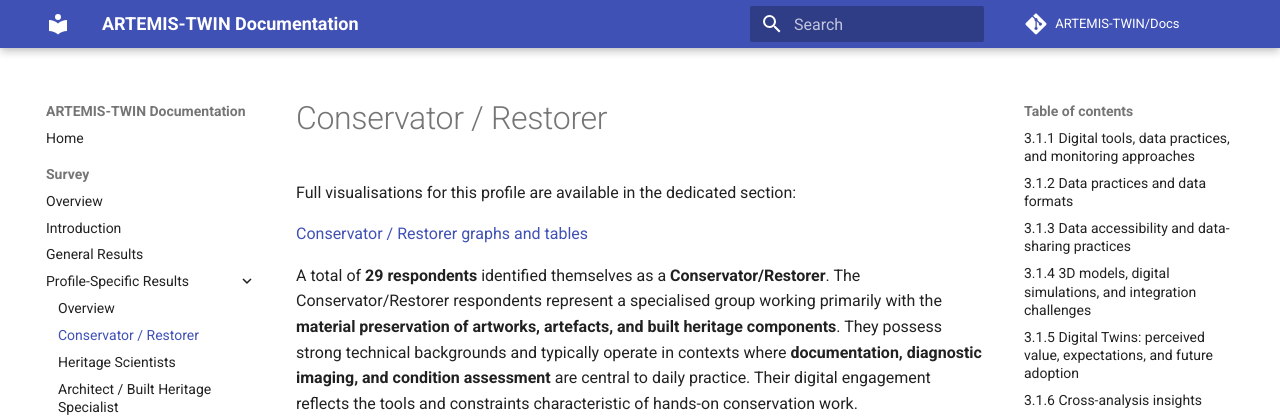
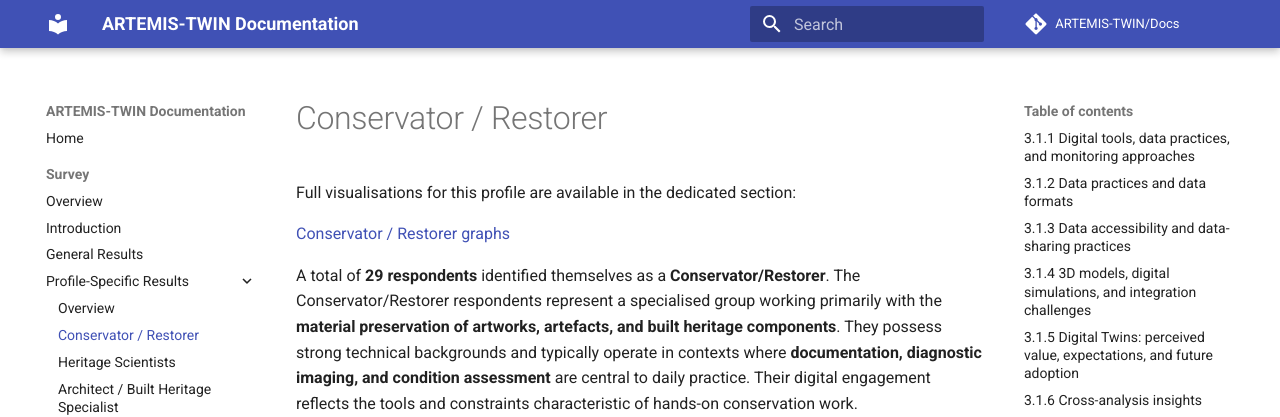
Before and after one commit to ARTEMIS-TWIN/Docs, an MkDocs documentation site: the page built from docs/survey/03-01-conservator-restorer.md, in a window 1280 px wide and 900 px high. Shown: the top 417 px of the window. Built offline with MkDocs 1.6.1 and Material for MkDocs 9.7.7, drawn with Linux system fonts in a browser that asks for light colours; comment, search, counter and statistics services are not loaded; some of the changed text lies outside the part shown.

Commit message:
Update 03-01-conservator-restorer.md

```diff
--- a/docs/survey/03-01-conservator-restorer.md
+++ b/docs/survey/03-01-conservator-restorer.md
@@ -2,7 +2,7 @@
 
 Full visualisations for this profile are available in the dedicated section:
 
-[Conservator / Restorer graphs and tables](https://doi.org/10.5281/zenodo.20681631)
+[Conservator / Restorer graphs](https://doi.org/10.5281/zenodo.20681631)
 
 A total of **29 respondents** identified themselves as a **Conservator/Restorer**. The Conservator/Restorer respondents represent a specialised group working primarily with the **material preservation of artworks, artefacts, and built heritage components**. They possess strong technical backgrounds and typically operate in contexts where **documentation, diagnostic imaging, and condition assessment** are central to daily practice. Their digital engagement reflects the tools and constraints characteristic of hands-on conservation work.
 
@@ -72,7 +72,7 @@ Looking ahead, most conservators believe Digital Twins will be useful (**Figure
 
 All detailed cross-tabulations for this profile are available in the corresponding section:
 
-[Conservator / Restorer graphs and tables](https://doi.org/10.5281/zenodo.20681631)
+[Conservator / Restorer tables](https://doi.org/10.5281/zenodo.20681631)
 
 These insights derive from comparative cross-tabulations across the profile-specific tables. The analysis focuses on relative response distributions within each row to identify structural patterns across technological groups, rather than relying on absolute counts.
 
```
